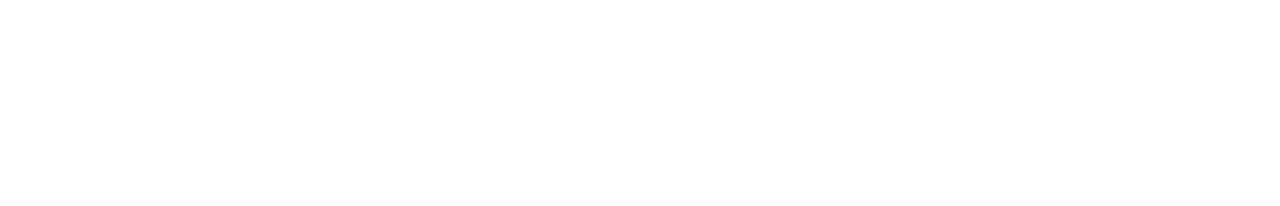
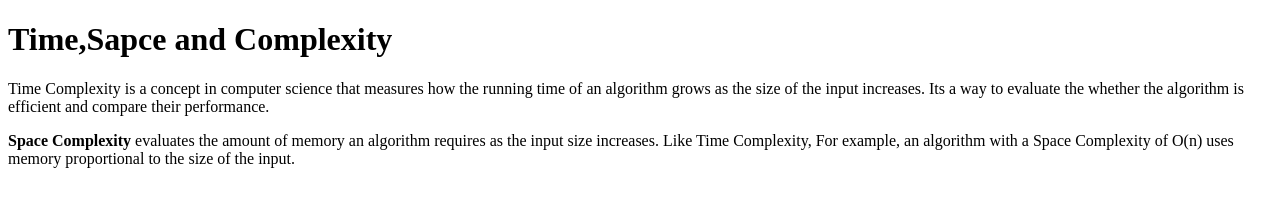
Before and after one commit to acciojob/time-and-space-complexity-usikedeepika, a website: page main.html in a window 1280 px wide. Drawn offline with Linux system fonts and the light colour scheme.

Commit message:
created a submission

```diff
--- a/main.html
+++ b/main.html
@@ -10,6 +10,11 @@
 	<!-- the entire body must be written by student -->
     <script type="text/javascript" src="./script.js">
 </script>
+	<h1>Time,Sapce and Complexity</h1>
+	<p>Time Complexity is a concept in computer science
+	that measures how the running time of an algorithm grows as the
+		size of the input increases. Its a way to evaluate the whether the algorithm is efficient and compare their performance.</p>
+	<p> <b>Space Complexity</b> evaluates the amount of memory an algorithm requires as the input size increases. Like Time Complexity, For example, an algorithm with a Space Complexity of O(n) uses memory proportional to the size of the input.</p>
 
 </body>
 
```
